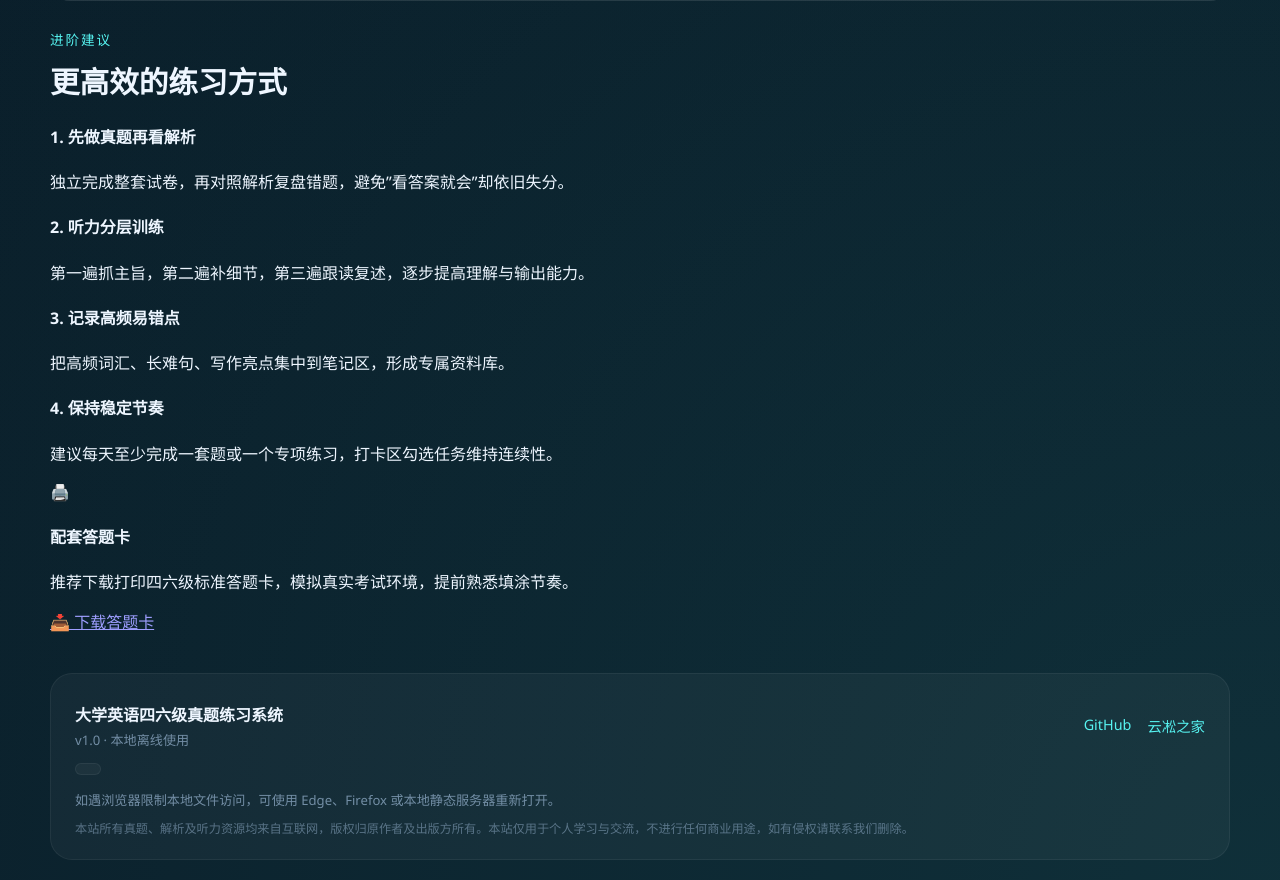
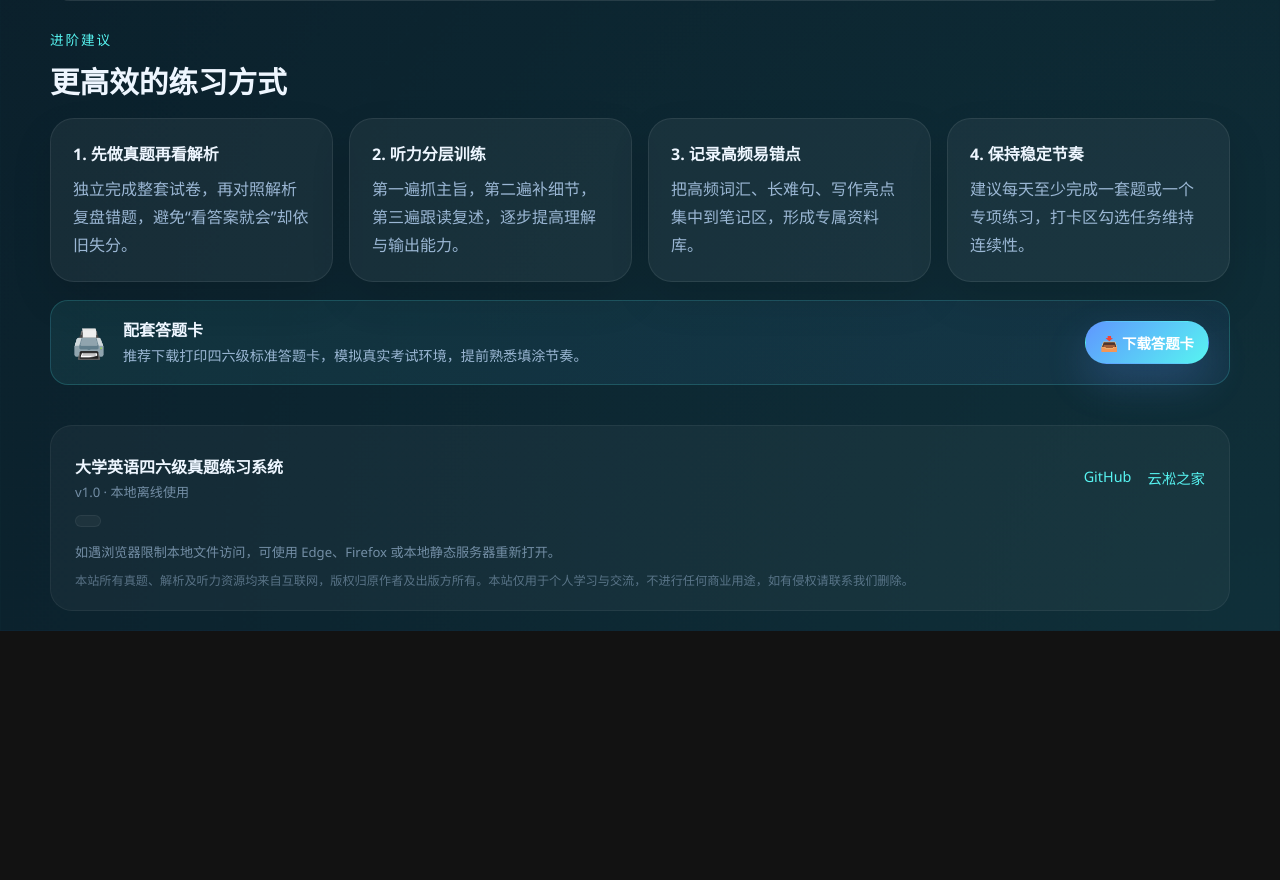
Before and after one commit to YSP0Github/Cet6-Practice, a plain HTML site: page index.html in a window 1280 px wide. Shown: the part 10046-10926 px from the top of the page. After the commit the page ends 10677 px from the top, so only its background shows below. Drawn offline with Linux system fonts and the light colour scheme.

Commit message:
fix(ui): 修复进阶建议区块全角引号导致的属性失效

```diff
--- a/index.html
+++ b/index.html
@@ -293,31 +293,31 @@
           <h2>更高效的练习方式</h2>
         </div>
       </div>
-      <div class=”tips-grid”>
-        <article class=”tip-card”>
+      <div class="tips-grid">
+        <article class="tip-card">
           <h4>1. 先做真题再看解析</h4>
-          <p>独立完成整套试卷，再对照解析复盘错题，避免”看答案就会”却依旧失分。</p>
+          <p>独立完成整套试卷，再对照解析复盘错题，避免“看答案就会”却依旧失分。</p>
         </article>
-        <article class=”tip-card”>
+        <article class="tip-card">
           <h4>2. 听力分层训练</h4>
           <p>第一遍抓主旨，第二遍补细节，第三遍跟读复述，逐步提高理解与输出能力。</p>
         </article>
-        <article class=”tip-card”>
+        <article class="tip-card">
           <h4>3. 记录高频易错点</h4>
           <p>把高频词汇、长难句、写作亮点集中到笔记区，形成专属资料库。</p>
         </article>
-        <article class=”tip-card”>
+        <article class="tip-card">
           <h4>4. 保持稳定节奏</h4>
           <p>建议每天至少完成一套题或一个专项练习，打卡区勾选任务维持连续性。</p>
         </article>
       </div>
-      <div class=”answer-sheet-banner”>
-        <div class=”answer-sheet-icon”>🖨️</div>
-        <div class=”answer-sheet-text”>
+      <div class="answer-sheet-banner">
+        <div class="answer-sheet-icon">🖨️</div>
+        <div class="answer-sheet-text">
           <h4>配套答题卡</h4>
           <p>推荐下载打印四六级标准答题卡，模拟真实考试环境，提前熟悉填涂节奏。</p>
         </div>
-        <a class=”button button-primary button-small” href=”resources/新版大学英语四六级答题卡（推荐打印）.pdf” target=”_blank” rel=”noopener”>📥 下载答题卡</a>
+        <a class="button button-primary button-small" href="resources/新版大学英语四六级答题卡（推荐打印）.pdf" target="_blank" rel="noopener">📥 下载答题卡</a>
       </div>
     </section>
 
```
